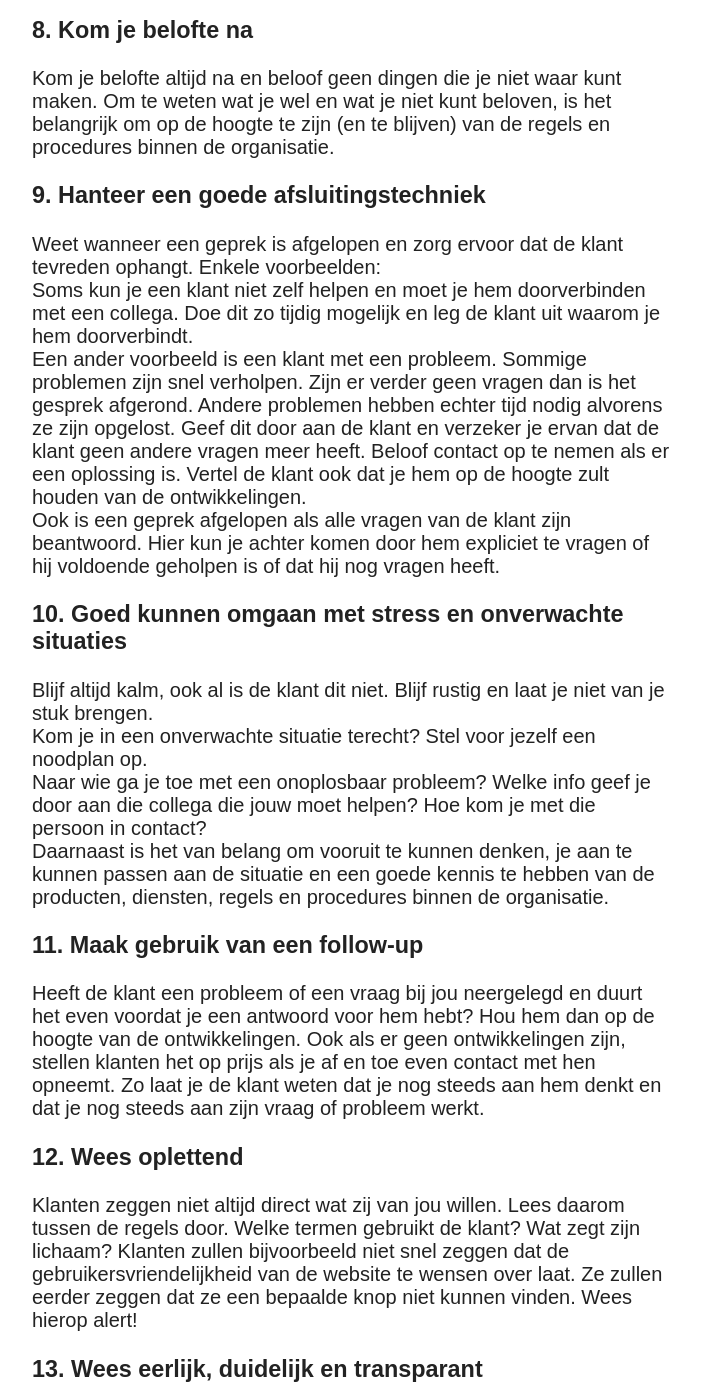
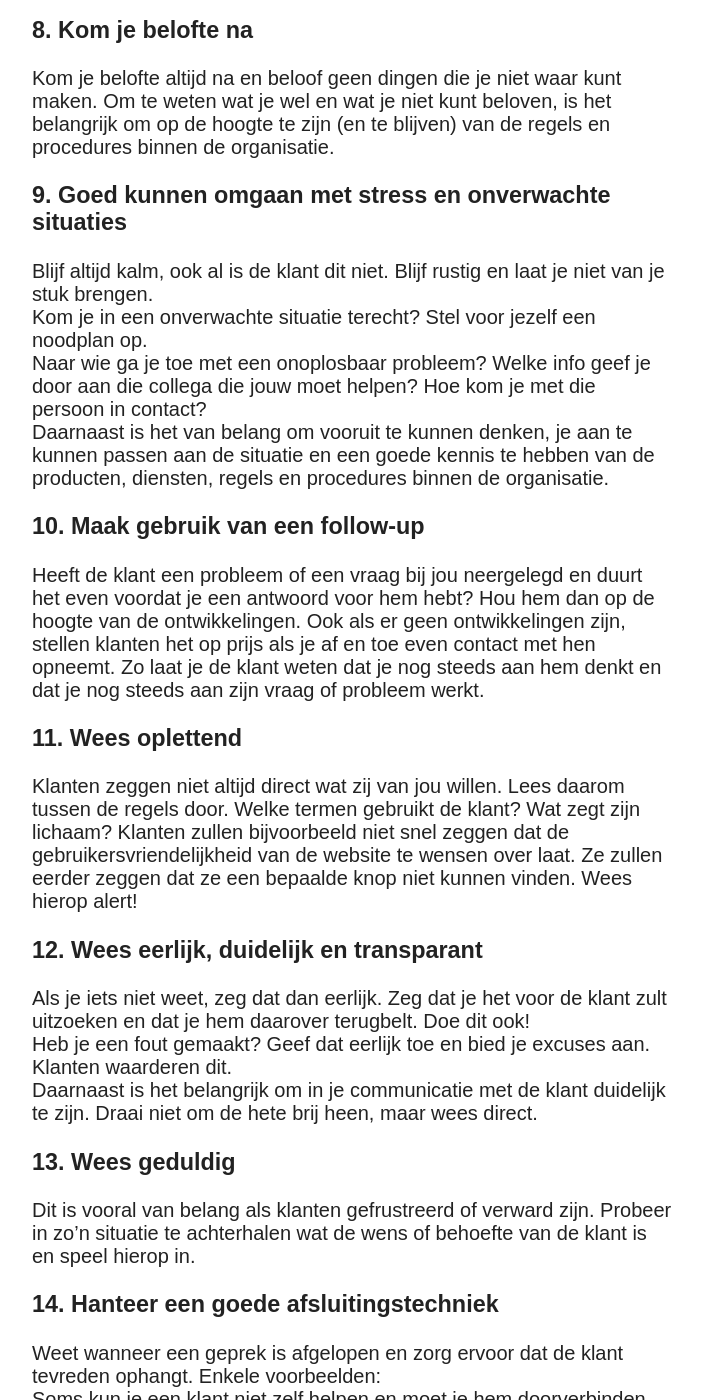
Before and after one commit to TheKnowsyFerret/theknowsyferret.github.io, a Jekyll site: the page built from _posts/2014-09-05-klantcontact-14-eigenschappen-waar-je-niet-zonder-kunt.md, in a window 1280 px wide and 1400 px high, scrolled down 2456 px. Shown: the whole window, without its empty margins (318-1020 px from the left). Built offline with Jekyll 4.4.1, drawn with Linux system fonts in a browser that asks for light colours; nearby versions of some CDN libraries; comment, search, counter and statistics services are not loaded; some of the changed lines change nothing that is shown; some of the changed text lies outside the part shown.

Commit message:
punt 9 verplaatst. Staat nu onderaan.

```diff
--- a/_posts/2014-09-05-klantcontact-14-eigenschappen-waar-je-niet-zonder-kunt.md
+++ b/_posts/2014-09-05-klantcontact-14-eigenschappen-waar-je-niet-zonder-kunt.md
@@ -95,7 +95,50 @@ maken. Om te weten wat je wel en wat je niet kunt beloven, is het
 belangrijk om op de hoogte te zijn (en te blijven) van de regels en
 procedures binnen de organisatie.
 
-###9. Hanteer een goede afsluitingstechniek
+###9. Goed kunnen omgaan met stress en onverwachte situaties
+Blijf altijd kalm, ook al is de klant dit niet. Blijf rustig en laat
+je niet van je stuk brengen.<br>
+Kom je in een onverwachte situatie terecht? Stel voor jezelf een noodplan
+op. <br>
+Naar wie ga je toe met een onoplosbaar probleem? Welke info geef je
+door aan die collega die jouw moet helpen? Hoe kom je met die persoon
+in contact? <br>
+Daarnaast is het van belang om vooruit te kunnen denken, je aan te
+kunnen passen aan de situatie en een goede kennis te hebben van de
+producten, diensten, regels en procedures binnen de organisatie.
+
+###10. Maak gebruik van een follow-up
+Heeft de klant een probleem of een vraag bij jou neergelegd en duurt het even
+voordat je een antwoord voor hem hebt? Hou hem dan op de hoogte van
+de ontwikkelingen. Ook als er geen ontwikkelingen zijn, stellen
+klanten het op prijs als je af en toe even contact met hen opneemt. Zo
+laat je de klant weten dat je nog steeds aan hem denkt en dat je nog
+steeds aan zijn vraag of probleem
+werkt.
+
+###11. Wees oplettend
+Klanten zeggen niet altijd direct wat zij van jou willen. Lees daarom
+tussen de regels door.  Welke termen gebruikt de klant? Wat zegt zijn
+lichaam? Klanten zullen bijvoorbeeld niet snel zeggen dat de
+gebruikersvriendelijkheid van de website te wensen over laat. Ze
+zullen eerder zeggen dat ze een bepaalde knop niet kunnen vinden. Wees
+hierop alert!
+
+###12. Wees eerlijk, duidelijk en transparant
+Als je iets niet weet, zeg dat dan eerlijk. Zeg dat je het voor de
+klant zult uitzoeken en dat je hem daarover terugbelt. Doe
+dit ook! <br>
+Heb je een fout gemaakt? Geef dat eerlijk toe en bied je excuses aan. Klanten
+waarderen dit.<br>
+Daarnaast is het belangrijk om in je communicatie met de klant duidelijk
+te zijn. Draai niet om de hete brij heen, maar wees direct.
+
+###13. Wees geduldig
+Dit is vooral van belang als klanten gefrustreerd of verward
+zijn. Probeer in zo'n situatie te achterhalen wat de wens of behoefte
+van de klant is en speel hierop in.
+
+###14. Hanteer een goede afsluitingstechniek
 Weet wanneer een geprek is afgelopen en zorg ervoor dat de klant
 tevreden ophangt. Enkele voorbeelden:<br>
 Soms kun je een klant niet zelf helpen en moet je hem doorverbinden met een collega. Doe dit zo tijdig
@@ -111,49 +154,6 @@ Ook is een geprek afgelopen als alle vragen van de klant zijn
 beantwoord. Hier kun je achter komen door hem expliciet te vragen of
 hij voldoende geholpen is of dat hij nog vragen heeft.
 
-###10. Goed kunnen omgaan met stress en onverwachte situaties
-Blijf altijd kalm, ook al is de klant dit niet. Blijf rustig en laat
-je niet van je stuk brengen.<br>
-Kom je in een onverwachte situatie terecht? Stel voor jezelf een noodplan
-op. <br>
-Naar wie ga je toe met een onoplosbaar probleem? Welke info geef je
-door aan die collega die jouw moet helpen? Hoe kom je met die persoon
-in contact? <br>
-Daarnaast is het van belang om vooruit te kunnen denken, je aan te
-kunnen passen aan de situatie en een goede kennis te hebben van de
-producten, diensten, regels en procedures binnen de organisatie.
-
-###11. Maak gebruik van een follow-up
-Heeft de klant een probleem of een vraag bij jou neergelegd en duurt het even
-voordat je een antwoord voor hem hebt? Hou hem dan op de hoogte van
-de ontwikkelingen. Ook als er geen ontwikkelingen zijn, stellen
-klanten het op prijs als je af en toe even contact met hen opneemt. Zo
-laat je de klant weten dat je nog steeds aan hem denkt en dat je nog
-steeds aan zijn vraag of probleem
-werkt.
-
-###12. Wees oplettend
-Klanten zeggen niet altijd direct wat zij van jou willen. Lees daarom
-tussen de regels door.  Welke termen gebruikt de klant? Wat zegt zijn
-lichaam? Klanten zullen bijvoorbeeld niet snel zeggen dat de
-gebruikersvriendelijkheid van de website te wensen over laat. Ze
-zullen eerder zeggen dat ze een bepaalde knop niet kunnen vinden. Wees
-hierop alert!
-
-###13. Wees eerlijk, duidelijk en transparant
-Als je iets niet weet, zeg dat dan eerlijk. Zeg dat je het voor de
-klant zult uitzoeken en dat je hem daarover terugbelt. Doe
-dit ook! <br>
-Heb je een fout gemaakt? Geef dat eerlijk toe en bied je excuses aan. Klanten
-waarderen dit.<br>
-Daarnaast is het belangrijk om in je communicatie met de klant duidelijk
-te zijn. Draai niet om de hete brij heen, maar wees direct.
-
-###14. Wees geduldig
-Dit is vooral van belang als klanten gefrustreerd of verward
-zijn. Probeer in zo'n situatie te achterhalen wat de wens of behoefte
-van de klant is en speel hierop in.
-
 <br>
 Wil je weten welke eignschappen of vaardigheden nog meer van belang zijn? Lees dan
 eens de volgende artikelen:<br>
```
